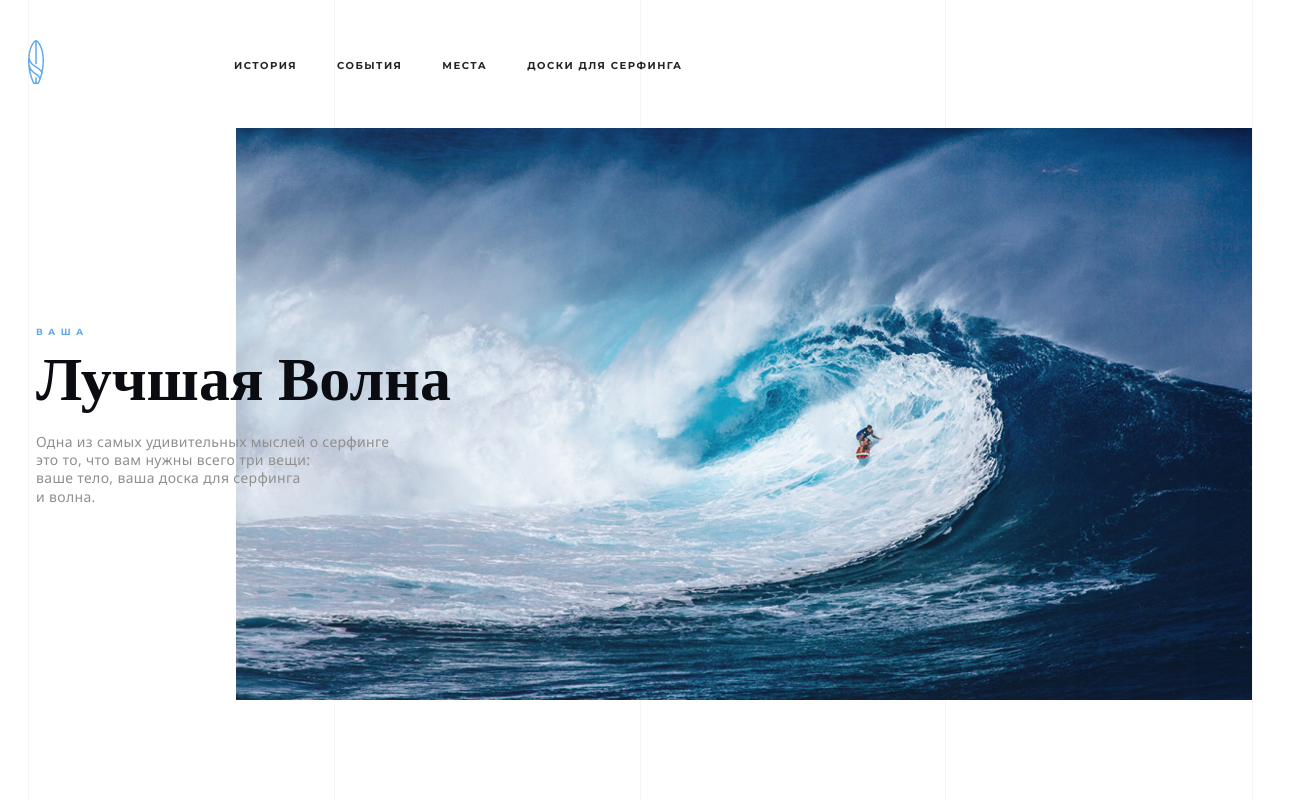
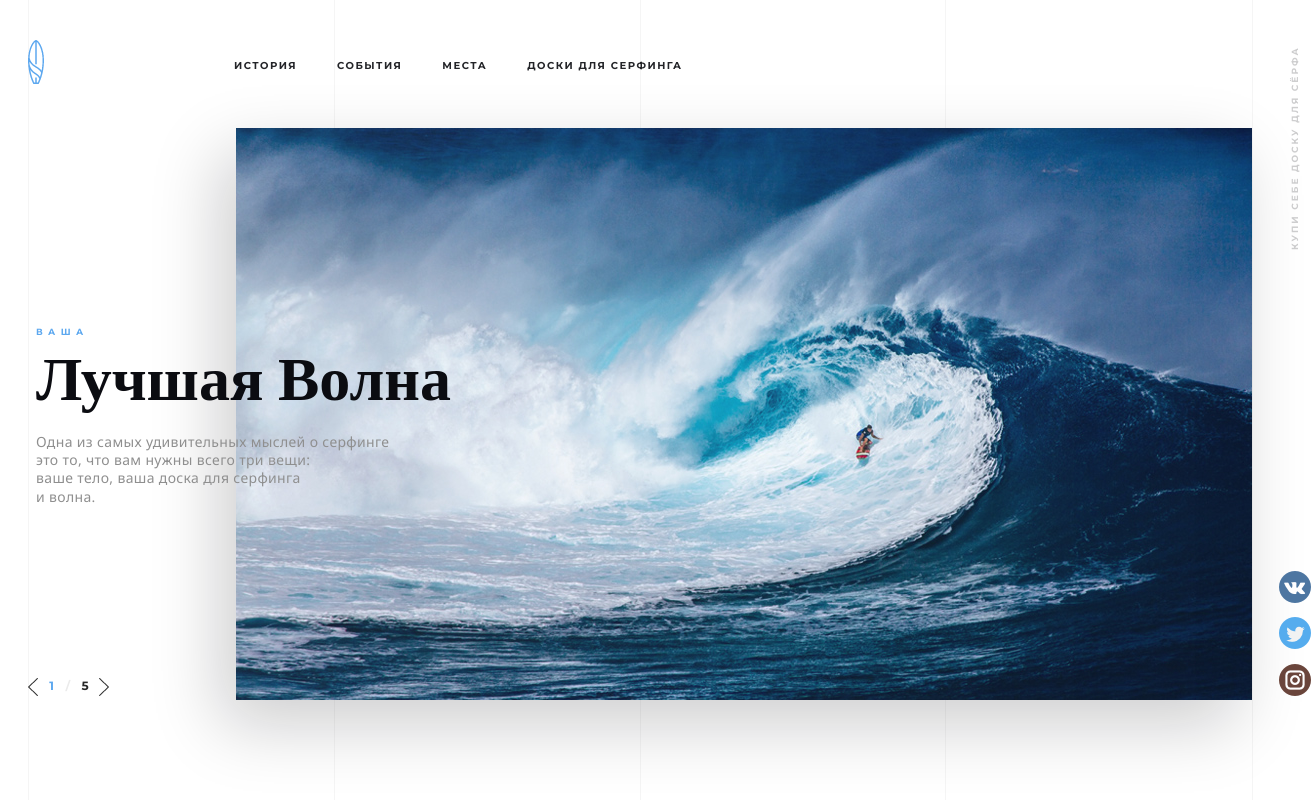
Before and after one commit to wergosha/surfclub, a plain HTML site: page index.html in a window 1280 px wide. Shown: the whole page, 1311 px wide, since content can reach past the window. Drawn offline with nearby package versions, Linux system fonts and the light colour scheme.

Commit message:
Сверстан первый блок, без адаптации

```diff
--- a/index.html
+++ b/index.html
@@ -13,7 +13,7 @@
     <title>Surfway Moscow</title>
 </head>
 <body>
-    <div class="container">
+    <header class="container relative">
         <nav class="navbar-wrapper">
             <a href="#">
             <div class="logo">
@@ -27,20 +27,42 @@
                 <li class="navbar-navmenu__item"><a class="navbar-navmenu__link" href="#!">Доски для серфинга</a></li>
             </ul>
         </nav>
-    </div>
-    <div class="container">
-        <div class="hero-slider">
-            <div class="hero-slider__item">
-                <div class="hero-slider__text">
-                    <span class="hero-slider__headtitle">Ваша</span>
-                    <h2 class=" hero-slider__title">Лучшая Волна</h2>
-                    <span class="hero-slider__subtitle">Одна из самых удивительных мыслей о серфинге<br> это то, что вам нужны всего три вещи:<br> ваше тело, ваша доска для серфинга<br>  и волна.</span>
+        <div class="hero-wrapper">
+                <div class="hero-slider">
+                    <div class="hero-slider__item slider-item">
+                        <div class="hero-slider__text slider-item__text">
+                            <span class="hero-slider__headtitle slider-item__headtitle">Ваша</span>
+                            <h2 class=" hero-slider__title slider-item__title">Лучшая Волна</h2>
+                            <span class="hero-slider__subtitle slider-item__subtitle">Одна из самых удивительных мыслей о серфинге<br> это то, что вам нужны всего три вещи:<br> ваше тело, ваша доска для серфинга<br>  и волна.</span>
+                        </div>
+                    </div>
+                    <div class="hero-slider__control">
+                        <a class="slider-control__left" href=""><img src="/img/controls/Left.png" alt="left"></a>
+                        <div class="slider-control__number">
+                            <span class="slider-control__number-active">1</span>
+                            <span class="slider-control__number-from">/</span>
+                            <span class="slider-control__number-total">5</span>
+                        </div>
+                        <a href="slider-control__right"><img src="/img/controls/Right.png" alt="right"></a>
+                    </div>
                 </div>
+        </div>
+        <div class="side-content">
+            <div class="side-content__item">Купи&nbsp;себе&nbsp;доску&nbsp;для&nbsp;сёрфа</div>
+        </div>
+        <div class="header-social">
+            <a class="header-social__item" href="">
+                <img src="/img/socials/vk.png" alt="">
+            </a>
+            <a class="header-social__item" href="">
+                <img src="/img/socials/twitter.png" alt="">
+            </a>
+            <a class="header-social__item" href="">
+                <img src="/img/socials/instagram.png" alt="">
+            </a>
+        </div>
+    </header>
 
-            </div>
-        </div>
-    </div>
-    <!-- /.container -->
 
 
 </body>
--- a/scss/_interface.scss
+++ b/scss/_interface.scss
@@ -21,3 +21,27 @@ a {
 li {
     list-style: none;
 }
+.relative {
+    position: relative;
+}
+.side-content {
+    width: 12px;
+    height: 12px;
+    position: absolute;
+    right: -50px;
+    top: 58px;
+        &__item {
+            color: rgba(11, 12, 17, 0.2);
+            font-family: 'Montserrat', sans-serif;
+            font-size: 9px;
+            font-weight: 700;
+            line-height: 1;
+            text-transform: uppercase;
+            letter-spacing: 2px;
+            transform: rotate(-90deg) translate(-1600%, 0);
+            position: absolute;
+            left: 0;
+            right: 0;
+            transform-origin: left top;
+        }
+}
--- a/scss/blocks/_header.scss
+++ b/scss/blocks/_header.scss
@@ -2,6 +2,7 @@
     &-slider {
         display: flex;
         justify-content: flex-end;
+        position: relative;
         &__item {
             position: relative;
             width: 1016px;
@@ -9,8 +10,8 @@
             background-image: url('/img/img/img-header.jpg');
             background-repeat: no-repeat;
             background-position: right;
-            background-size: cover;
-
+            background-size: contain;
+            box-shadow: -16px 25px 65px rgba(11,12, 17, 0.2);
         }
         &__headtitle {
             color: #5da8ef;
@@ -42,7 +43,63 @@
             left: -200px;
             top: 50%;
             transform: translateY(-50%);
+        }
+        &__control {
+            position: absolute;
+            display: flex;
+            justify-content: space-between;
+            align-items: center;
+            width: 81px;
+            bottom: 0;
+            left: 0;
+        }
+        .slider {
+            &-control {
+                &__left {
 
+                }
+                &__right {
+
+                }
+                &__number {
+                    font-family: 'Montserrat', sans-serif;
+                    font-size: 12px;
+                    font-weight: 700;
+                    line-height: 0.66px;
+                    letter-spacing: 4px;
+                    margin: 0 5px 5px 10px;
+                    text-transform: uppercase;
+                    &-active {
+                        color:#5da8ef;
+                    }
+                    &-total {
+                        color: #262626;
+                    }
+                    &-from {
+                        color: #ebebeb;
+                    }
+                }
+            }
         }
     }
 }
+
+
+.header {
+    &-social {
+        width: 5px;
+        position: absolute;
+        right: -45px;
+        bottom: 0;
+        display: flex;
+        flex-direction: column;
+        justify-content: flex-end;
+        align-items: center;
+        &__item {
+            margin-bottom: 10px;
+            &:last-child {
+                margin-bottom: 0;
+            }
+        }
+    }
+}
```
Also changed, not shown: css/style.css, img/socials/instagram.png (added), img/socials/tumblr.png (deleted), img/socials/twitter (1).png (deleted), img/socials/twitter.png (added), img/socials/vimeo.png (deleted), img/socials/vk.png (added), 1 other file.
